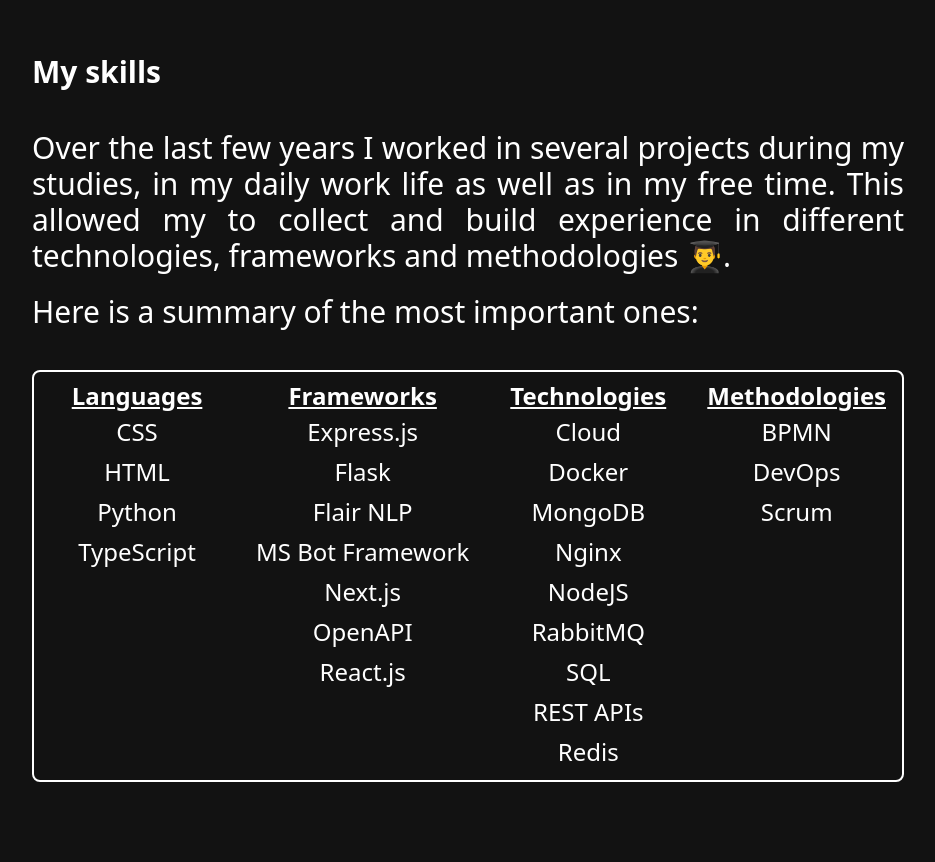
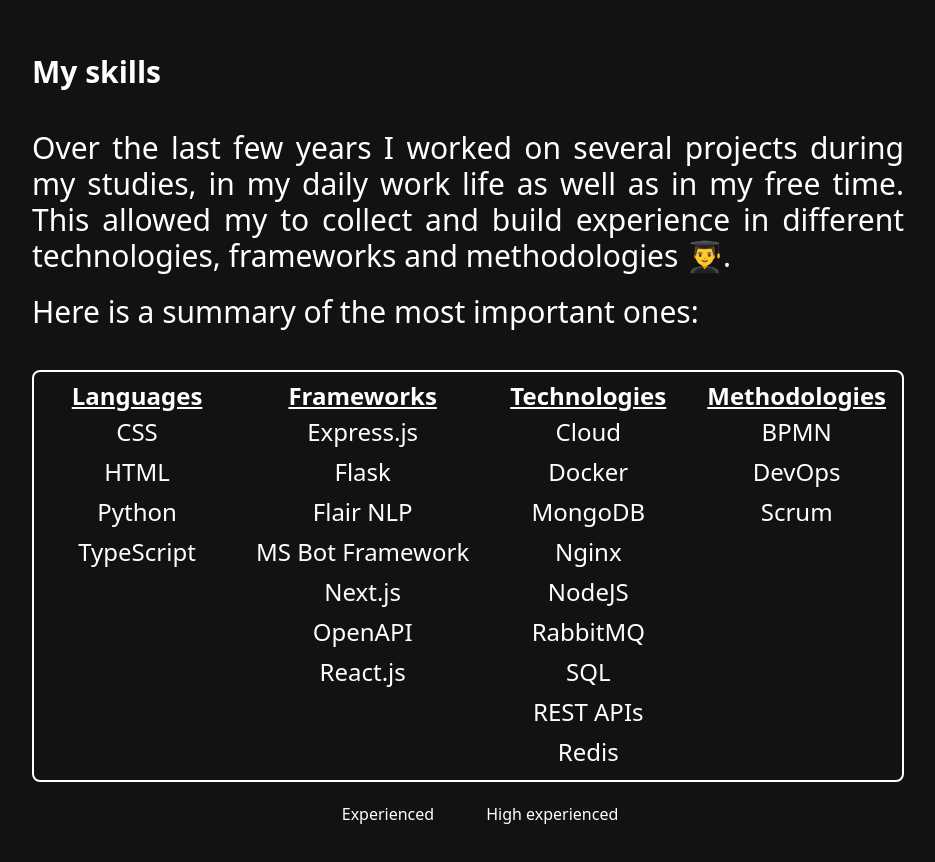
Before and after one commit to tobias2910/blog-frontend-service, a Next.js app: page / in a window 1280 px wide. Shown: the part 1662-2524 px from the top of the page, without its empty margins (172-1107 px from the left). Built offline with nearby package versions, Linux system fonts and the light colour scheme.

Commit message:
Adjusted the SkillOverview and RequestForm components. Also added the useHover hook

```diff
--- a/components/SkillOverview/SkillOverview.tsx
+++ b/components/SkillOverview/SkillOverview.tsx
@@ -1,4 +1,12 @@
-import React, { FC } from 'react';
+import React, {
+  FC,
+  useEffect,
+  useMemo,
+  useState,
+  useRef,
+} from 'react';
+import useHover from '../../lib/hooks/useHover';
+import useOnScreen from '../../lib/hooks/useOnScreen';
 import { Skill, SkillData } from '../../typings/skillData';
 
 import StyledParagraph from '../ui/StyledParagraph';
@@ -7,7 +15,31 @@ interface SkillOverviewProps {
   skillData: SkillData;
 }
 
-const SkillOverview: FC<SkillOverviewProps> = ({ skillData }) => (
+const SkillOverview: FC<SkillOverviewProps> = ({ skillData }) => {
+  const skillTableRef = useRef<HTMLDivElement>(null);
+  const isOnScreen = useOnScreen(skillTableRef);
+  const isHovered = useHover(skillTableRef);
+  const [selectedItem, setSelectedItem] = useState(0);
+
+  const listRefs = useMemo(() => {
+    const arrLength = Object.values(skillData)
+      .reduce(((prev, cur) => prev + cur.length), 0);
+    return Array(arrLength).fill(0);
+  }, [skillData]);
+
+  useEffect(() => {
+    let timer: NodeJS.Timeout;
+    if (isOnScreen && !isHovered) {
+      timer = setTimeout(() => {
+        const idx = (Math.floor(Math.random() * listRefs.length));
+        listRefs[idx].focus({ preventScroll: true });
+        setSelectedItem(new Date().getTime());
+      }, 800);
+    }
+    return () => clearTimeout(timer);
+  }, [listRefs, selectedItem, isOnScreen, isHovered]);
+
+  return (
     <div className="grid gap-10">
       <p>
         <span className="before:block before:absolute before:-inset-2 before:-skew-y-3 before:bg-secondary-2 relative inline-block">
@@ -18,7 +50,7 @@ const SkillOverview: FC<SkillOverviewProps> = ({ skillData }) => (
       </p>
       <div className="grid gap-5">
         <StyledParagraph>
-        Over the last few years I worked in several projects during my studies, in my daily work
+          Over the last few years I worked on several projects during my studies, in my daily work
           life as well as in my free time. This allowed my to collect and build experience in
           different technologies, frameworks and methodologies 👨‍🎓.
         </StyledParagraph>
@@ -26,7 +58,7 @@ const SkillOverview: FC<SkillOverviewProps> = ({ skillData }) => (
           Here is a summary of the most important ones:
         </StyledParagraph>
       </div>
-    <div className="overflow-x-auto text-xl md:text-2xl flex w-full rounded-lg border-2 border-secondary-2 whitespace-nowrap shadow shadow-secondary-2">
+      <div ref={skillTableRef} className="overflow-x-auto text-xl md:text-2xl flex w-full rounded-lg border-2 border-secondary-2 whitespace-nowrap shadow shadow-secondary-2">
         {
           Object.entries(skillData).map((entry) => (
             <div key={`span_${entry[0]}`} className="flex-col w-full text-center py-2 px-4">
@@ -36,7 +68,17 @@ const SkillOverview: FC<SkillOverviewProps> = ({ skillData }) => (
               <ul>
                 {
               entry[1].map((el: Skill) => (
-                <li key={el.id} className="rounded hover:text-secondary hover:bg-secondary duration-150 py-1">
+                <li
+                  key={el.id}
+                  tabIndex={-1}
+                  ref={(skill: HTMLLIElement) => {
+                    listRefs[listRefs.findIndex((item) => item === 0)] = skill;
+                  }}
+                  className={`rounded hover:text-secondary focus:text-secondary
+                    ${el.experience === 'normal' ? 'hover:bg-secondary focus:bg-secondary' : null}
+                    ${el.experience === 'high' ? 'hover:bg-secondary-2 focus:bg-secondary-2' : null}
+                    outline-none duration-500 py-1`}
+                >
                   {el.value}
                 </li>
               ))
@@ -46,7 +88,22 @@ const SkillOverview: FC<SkillOverviewProps> = ({ skillData }) => (
           ))
           }
       </div>
+      <div className="flex justify-center items-center -mt-5">
+        <svg className=" w-4 h-4 rounded bg-secondary mr-2">
+          <rect />
+        </svg>
+        <span className="mr-5">
+          Experienced
+        </span>
+        <svg className="ml-2 w-4 h-4 rounded bg-secondary-2 mr-2">
+          <rect />
+        </svg>
+        <span>
+          High experienced
+        </span>
+      </div>
     </div>
   );
+};
 
 export default SkillOverview;
--- a/components/common/Responses/Failed.tsx
+++ b/components/common/Responses/Failed.tsx
@@ -5,6 +5,11 @@ interface FailedProps {
   text: string;
 }
 
+/**
+ *
+ * @param
+ * @returns
+ */
 const Failed: FC<FailedProps> = ({ text }) => (
   <div className="w-full flex flex-col">
     <svg className={s.body} xmlns="http://www.w3.org/2000/svg" viewBox="0 0 52 52">
--- /dev/null
+++ b/components/common/Responses/Loading.tsx
@@ -0,0 +1,25 @@
+import React, { FC } from 'react';
+
+interface LoadingProps {
+  text: string;
+}
+
+/**
+ *
+ * @param
+ * @returns
+ */
+const Loading: FC<LoadingProps> = ({ text }) => (
+  <div role="status" className="w-full flex flex-col justify-center items-center">
+    <svg
+      className="animate-spin w-10 h-10 border-2 rounded-full border-primary border-b-secondary"
+      xmlns="http://www.w3.org/2000/svg"
+      viewBox="0 0 52 52"
+    />
+    <span className="w-full text-center mt-4">
+      {text}
+    </span>
+  </div>
+);
+
+export default Loading;
--- a/components/common/Responses/Successful.tsx
+++ b/components/common/Responses/Successful.tsx
@@ -5,6 +5,11 @@ interface SuccessfulProps {
   text: string;
 }
 
+/**
+ *
+ * @param
+ * @returns
+ */
 const Successful: FC<SuccessfulProps> = ({ text }) => (
   <div className="w-full flex flex-col">
     <svg className={s.body} xmlns="http://www.w3.org/2000/svg" viewBox="0 0 52 52">
--- a/components/common/Responses/index.ts
+++ b/components/common/Responses/index.ts
@@ -1,2 +1,3 @@
 export { default as Successful } from './Successful';
 export { default as Failed } from './Failed';
+export { default as Loading } from './Loading';
--- a/components/ui/Input/Input.tsx
+++ b/components/ui/Input/Input.tsx
@@ -42,7 +42,7 @@ const Input: FC<InputProps> = (props) => {
         value={value}
         placeholder={label}
         onChange={handleOnChange}
-        onFocus={handleOnFocus}
+        onBlur={handleOnFocus}
         className={className}
         id={id}
         autoComplete="off"
--- a/config/seo_meta.json
+++ b/config/seo_meta.json
@@ -1,10 +1,10 @@
 {
     "title": "Tobias Caliskan | Introduction & Personal blog",
     "titleTemplate": "%s | Tobias Caliskan",
-    "description": "This is my personal page where I'm share also things from my personal life",
+    "description": "This is my personal page where I also share things from my personal life",
     "openGraph": {
       "title": "Tobias Caliskan | Introduction & Personal blog",
-      "description": "This is my personal page where I'm share also things from my personal life",
+      "description": "This is my personal page where I also share things from my personal life",
       "type": "website",
       "url": "https://tobiascaliskan.de",
       "site_name": "Tobias Caliskan",
--- /dev/null
+++ b/lib/hooks/useHover.ts
@@ -0,0 +1,26 @@
+import { RefObject, useState } from 'react';
+
+/**
+ * This hook observes the provided element for the 'mouseenter'
+ * and 'mouseleave' events, which can be used to validate,
+ * whether the user hovers over it or not.
+ *
+ * @param {T extends HTMLElement} ref - The element to observe.
+ * @returns {boolean} - The flag that indicates, whether the
+ *                      element is being hovered or not
+ */
+const useHover = <T extends HTMLElement> (ref: RefObject<T>): boolean => {
+  const [isHovered, setIsHovered] = useState(false);
+
+  const handleMouseEnter = () => setIsHovered(true);
+  const handleMouseLeave = () => setIsHovered(false);
+
+  if (ref.current) {
+    ref.current.addEventListener('mouseenter', handleMouseEnter);
+    ref.current.addEventListener('mouseleave', handleMouseLeave);
+  }
+
+  return isHovered;
+};
+
+export default useHover;
--- a/pages/api/sendMail.ts
+++ b/pages/api/sendMail.ts
@@ -6,6 +6,11 @@ const mailjet = new Mailjet({
   apiSecret: process.env.MAILJET_SECRET_KEY,
 });
 
+/**
+ *
+ * @param {NextApiRequest} req
+ * @param {NextApiResponse} res
+ */
 const sendMail = async (req: NextApiRequest, res: NextApiResponse) => {
   if (req.method === 'POST') {
     const mailOptions = {
--- a/pages/index.tsx
+++ b/pages/index.tsx
@@ -5,39 +5,40 @@ import TypeWritingEffect from '../components/common/TypeWritingEffect';
 import Introduction from '../components/Introduction';
 import ArrowDown from '../components/common/ArrowDown';
 import SkillOverview from '../components/SkillOverview';
+import { SkillData } from '../typings/skillData';
 
 // This is mockup data for the time being, the API is not implemented
-const mockupSkills = {
+const mockupSkills: SkillData = {
   languages: [
-    { id: 123, value: 'CSS' },
-    { id: 234, value: 'HTML' },
-    { id: 345, value: 'Python' },
-    { id: 456, value: 'TypeScript' },
+    { id: 123, value: 'CSS', experience: 'high' },
+    { id: 234, value: 'HTML', experience: 'high' },
+    { id: 345, value: 'Python', experience: 'normal' },
+    { id: 456, value: 'TypeScript', experience: 'high' },
   ],
   frameworks: [
-    { id: 567, value: 'Express.js' },
-    { id: 568, value: 'Flask' },
-    { id: 569, value: 'Flair NLP' },
-    { id: 789, value: 'MS Bot Framework' },
-    { id: 912, value: 'Next.js' },
-    { id: 913, value: 'OpenAPI' },
-    { id: 914, value: 'React.js' },
+    { id: 567, value: 'Express.js', experience: 'high' },
+    { id: 568, value: 'Flask', experience: 'normal' },
+    { id: 569, value: 'Flair NLP', experience: 'normal' },
+    { id: 789, value: 'MS Bot Framework', experience: 'high' },
+    { id: 912, value: 'Next.js', experience: 'high' },
+    { id: 913, value: 'OpenAPI', experience: 'high' },
+    { id: 914, value: 'React.js', experience: 'high' },
   ],
   technologies: [
-    { id: 915, value: 'Cloud' },
-    { id: 916, value: 'Docker' },
-    { id: 918, value: 'MongoDB' },
-    { id: 919, value: 'Nginx' },
-    { id: 920, value: 'NodeJS' },
-    { id: 922, value: 'RabbitMQ' },
-    { id: 921, value: 'SQL' },
-    { id: 923, value: 'REST APIs' },
-    { id: 924, value: 'Redis' },
+    { id: 915, value: 'Cloud', experience: 'high' },
+    { id: 916, value: 'Docker', experience: 'high' },
+    { id: 918, value: 'MongoDB', experience: 'high' },
+    { id: 919, value: 'Nginx', experience: 'high' },
+    { id: 920, value: 'NodeJS', experience: 'high' },
+    { id: 922, value: 'RabbitMQ', experience: 'high' },
+    { id: 921, value: 'SQL', experience: 'high' },
+    { id: 923, value: 'REST APIs', experience: 'high' },
+    { id: 924, value: 'Redis', experience: 'normal' },
   ],
   methodologies: [
-    { id: 925, value: 'BPMN' },
-    { id: 926, value: 'DevOps' },
-    { id: 927, value: 'Scrum' },
+    { id: 925, value: 'BPMN', experience: 'high' },
+    { id: 926, value: 'DevOps', experience: 'normal' },
+    { id: 927, value: 'Scrum', experience: 'normal' },
   ],
 };
 
--- a/typings/skillData.d.ts
+++ b/typings/skillData.d.ts
@@ -8,4 +8,7 @@ export interface SkillData {
 export interface Skill {
   id: number;
   value: string;
+  experience: ExperienceLevel;
 }
+
+type ExperienceLevel = 'high' | 'normal';
```
Also changed, not shown: components/RequestForm/RequestForm.tsx (+23 -7 lines), public/card.png (added). Lines whose indentation alone changed are shown as unchanged.
